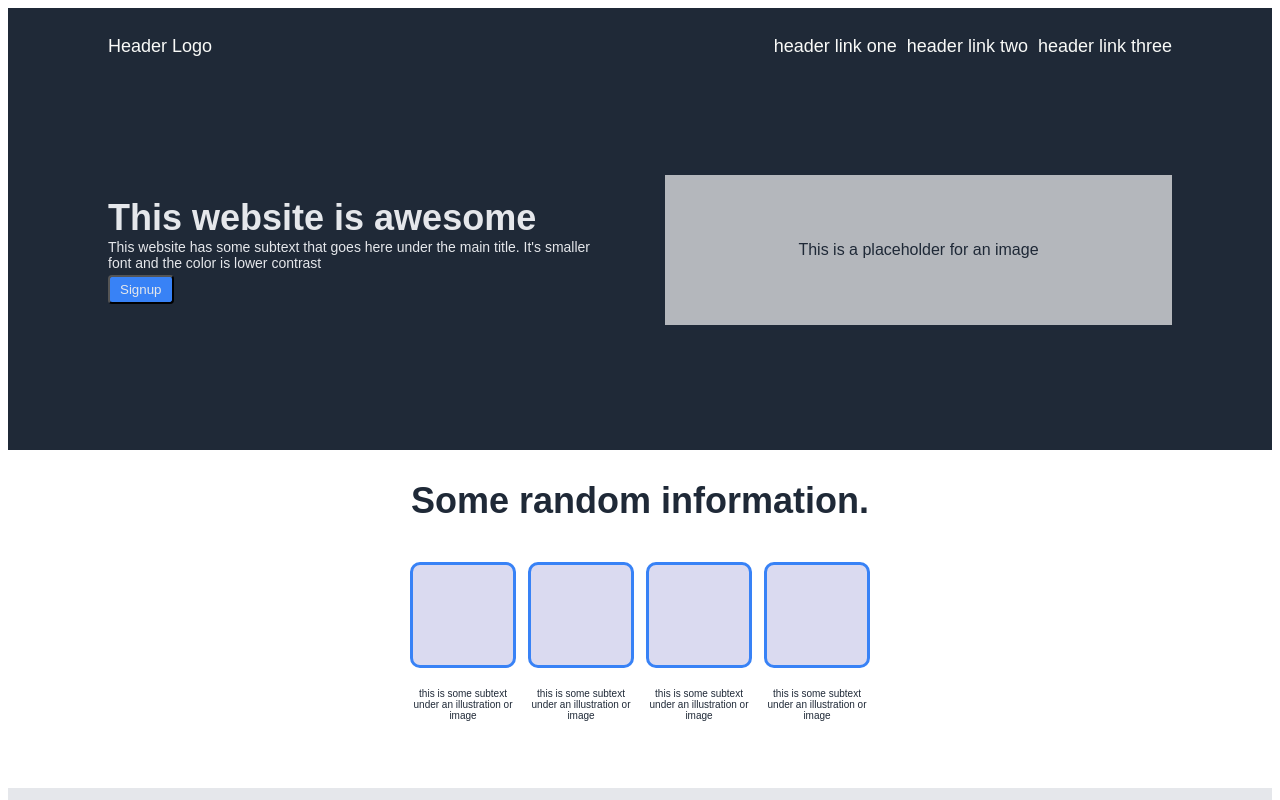
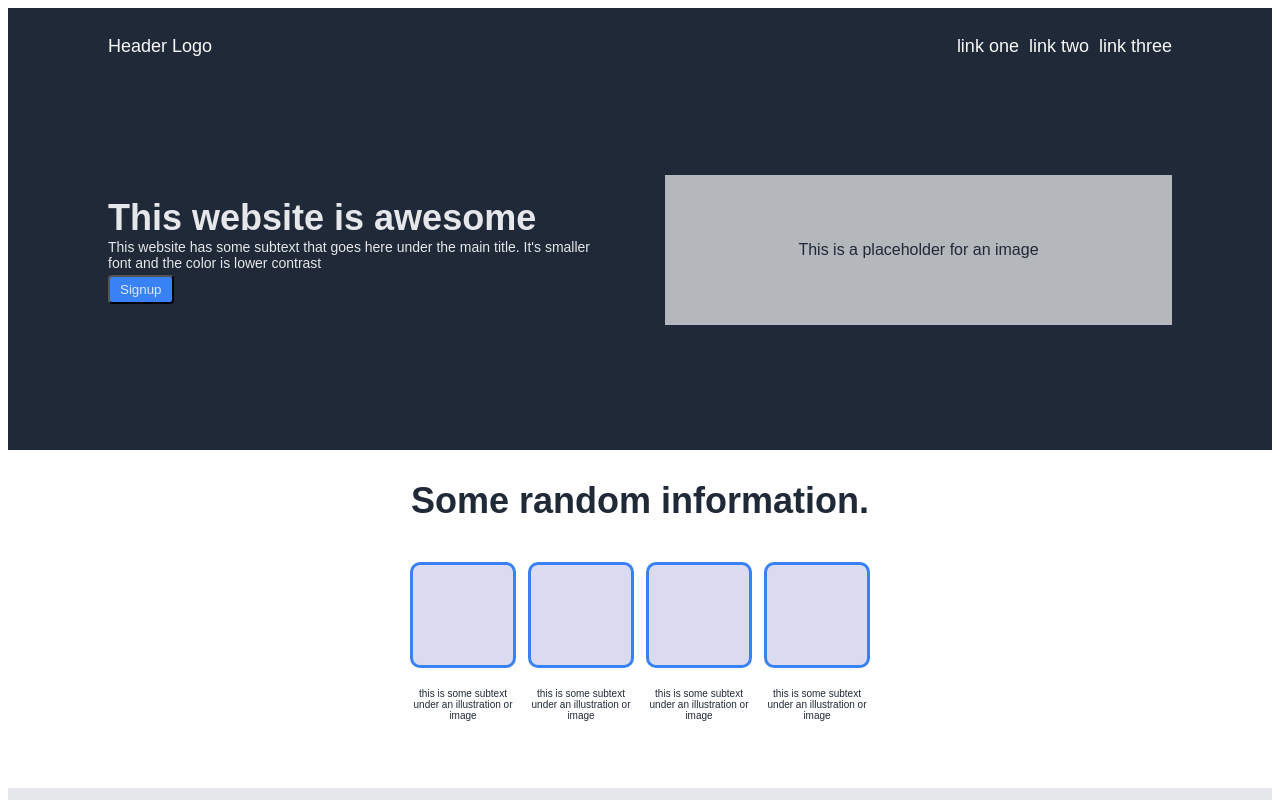
Before and after one commit to alexisj91/landing-page, a plain HTML site: page index.html in a window 1280 px wide. Shown: the top 800 px of the page. Drawn offline with Linux system fonts and the light colour scheme.

Commit message:
changed the header links typo

```diff
--- a/index.html
+++ b/index.html
@@ -12,9 +12,9 @@
                 <div class="header-logo">Header Logo</div>
                 <div class="header-links">
                     <ul>
-                        <li>header link one</li>
-                        <li>header link two</li>
-                        <li>header link three</li>
+                        <li> link one</li>
+                        <li> link two</li>
+                        <li> link three</li>
                     </ul>
                 </div>
             </div>
```
